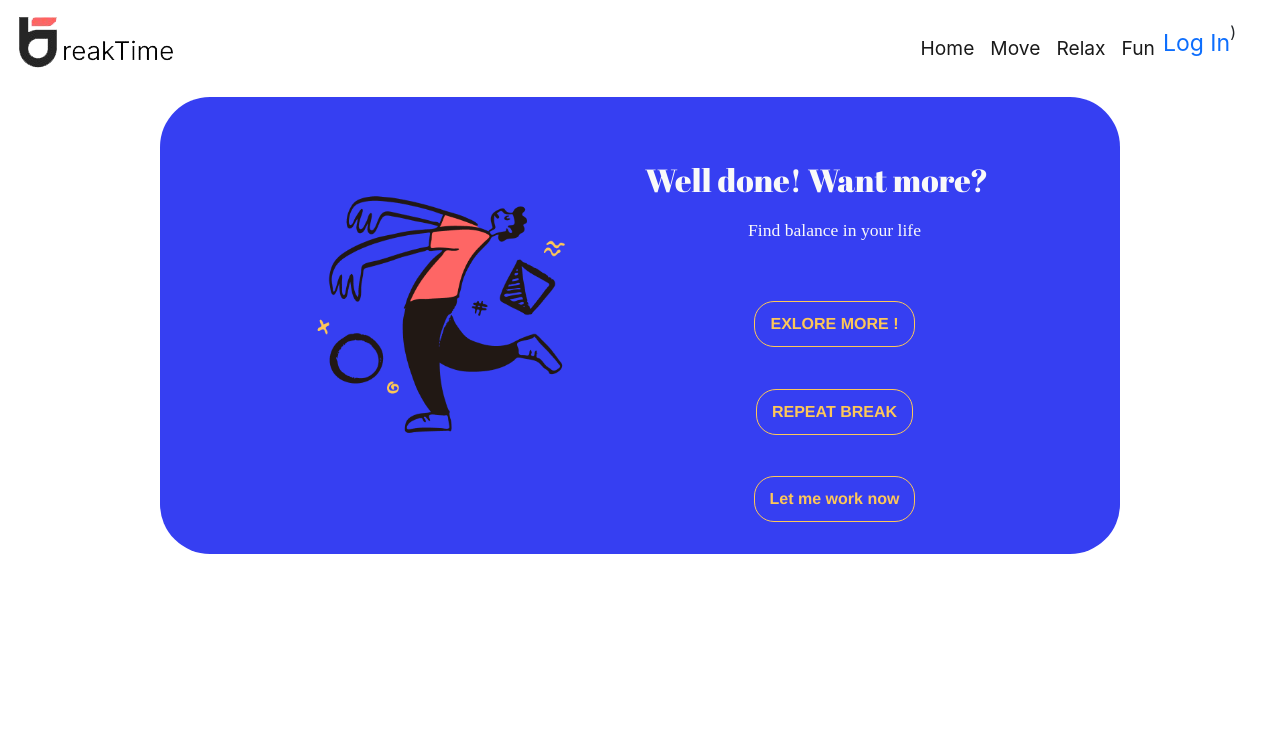
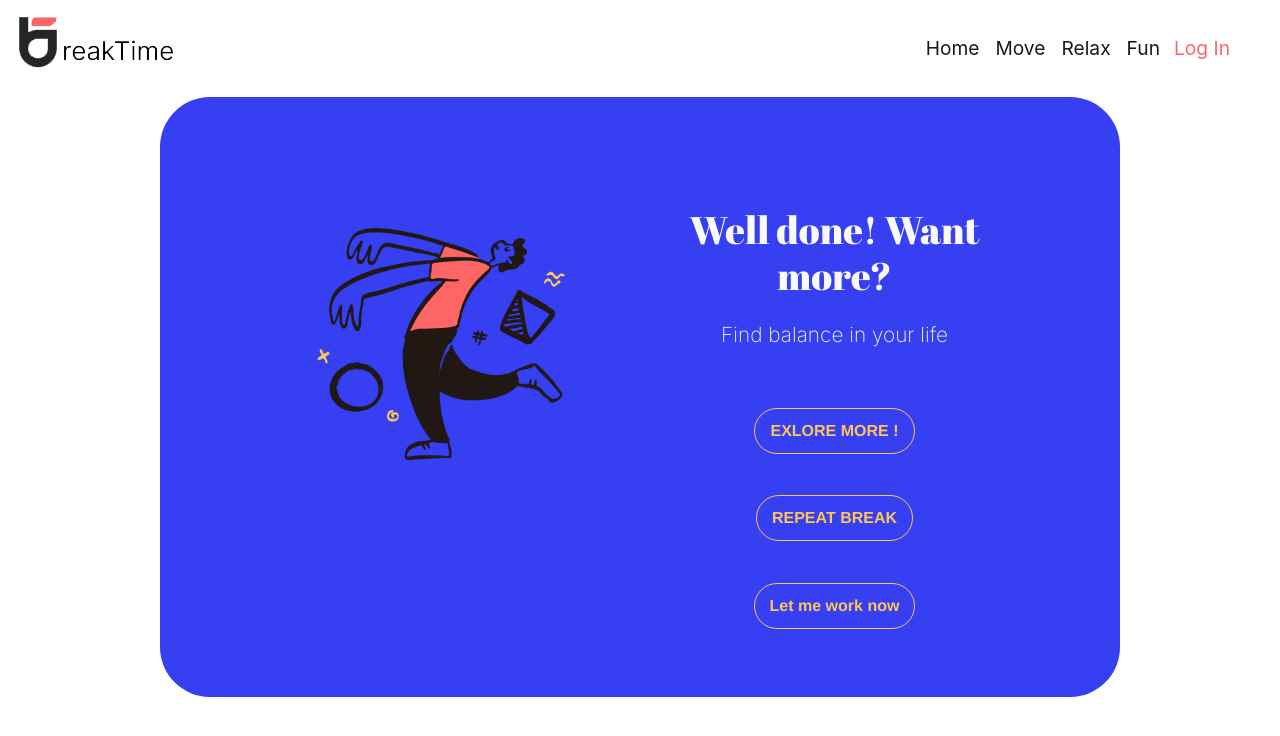
Before and after one commit to CodeOp-tech/fspt15-proj-team3, a React (Create React App) app in the folder my-react-app/: page /welldone in a window 1280 px wide. Shown: the top 736 px of the page. Built offline with nearby package versions, Linux system fonts and the light colour scheme.

Commit message:
Finished login component, added some extra style changes

```diff
--- a/my-react-app/src/App.css
+++ b/my-react-app/src/App.css
@@ -135,3 +135,22 @@ a.nav-link:hover{
   .bg-body-tertiary {
     background-color: white !important;
 }
+.login-dash{
+  padding: 8px 6px;
+  color: #FE6665;
+  font-size: 1em;
+  position: relative;
+  display: block;
+  text-decoration: none;
+  transition: 0.5s;
+
+}
+
+.login-dash::after{
+  position: absolute;
+    content: "";
+    width: 90%;
+  top: 95%;
+  height: 3px;
+  left: 0;
+}
--- a/my-react-app/src/App.js
+++ b/my-react-app/src/App.js
@@ -1,6 +1,5 @@
 import React, { useState, useEffect } from "react";
 import DashBoard from "./Pages/DashBoard";
-import BreakPage from "./Pages/BreakPage";
 import Home from "./Pages/Home"
 import { Routes, Route, Link, useLocation } from "react-router-dom";
 import "./App.css";
@@ -168,10 +167,11 @@ const stopReminders = async () => {
                <div>
                  <li className="nav-item">
                  <Link to="/">
-                  <a  class="bi bi-box-arrow-right">Log In</a>
+                  <a  class="bi bi-box-arrow-right login-dash">Log In</a>
                 </Link>
                 </li>
-               </div>})
+               </div>}
+
               </ul>
             </div>
           </div>
--- a/my-react-app/src/Components/BreakEnd.css
+++ b/my-react-app/src/Components/BreakEnd.css
@@ -1,7 +1,8 @@
 
 .popup-wrapper {
     margin-top: 100px;
-    width: 75%;
+    width: 75vw;
+    height: 75vh;
     display: flex;
     background-color: #363FF2;
     justify-content: center;
@@ -27,7 +28,9 @@
 
 .title {
     font-family: 'Abril Fatface', cursive;
-    margin-top: 1em;
+    margin-top: 2em;
+    text-align:center;
+    font-size: 2.4em;
 }
 
 .p1 {
@@ -40,10 +43,10 @@
 }
 
 .p2 {
-    font-family: 'Helvetica LT Std';
-    font-weight: 400;
+    font-family: 'Inter', sans-serif;
+    font-weight: 200;
     margin-top: 1em;
-    font-size: 1.1em;
+    font-size: 1.3em;
     text-align: center;
 }
 
@@ -67,10 +70,9 @@
 }
 
 .popup-button {
-    margin-top: 0.1em;
 	background-color: #363FF2;
 	border: 3px solid #FDC758;
-	border-radius: 20px;
+	border-radius: 50px;
 	padding: 10px 15px;
 	color:  #FDC758;
 	font-family: Helvetica, sans-serif;
@@ -80,14 +82,13 @@
 
 .popup-button:hover{
     background-color:  #FDC758;
-	border: 3px solid #FDC758;
+	border: 1px solid #FDC758;
     color: #363FF2;
 }
 
 .popup-img {
     width: 95%;
-    height: 70%;
-    margin-top: 1em;
+    margin-top: 3em;
 }
 
 .button-box{
--- a/my-react-app/src/Components/Login.css
+++ b/my-react-app/src/Components/Login.css
@@ -63,7 +63,7 @@
 .container-signup{
     display: flex;
     justify-content: right;
-    padding-right: 17.5em;
+    padding-right: 15em;
     align-items: baseline;
 
 }
@@ -81,3 +81,18 @@
     color: #262626;
 
 }
+.alogin{
+    color: #FDC757;
+    font-family: 'Inter', sans-serif;
+    font-weight: 400;
+    font-size: 1.05em;
+    cursor: pointer;
+    display: block;
+    text-align: left;
+    margin-top: 1.2em;
+    margin-left:5.2em;
+
+}
+.alogin:hover{
+    color: #ffffff;
+}
--- a/my-react-app/src/Components/Login.js
+++ b/my-react-app/src/Components/Login.js
@@ -4,6 +4,7 @@ import "./Login.css";
 import { useNavigate } from "react-router-dom";
 import { useContext } from "react";
 import { UserContext } from "../Hooks/UserContext";
+import {Link } from "react-router-dom";
 
 function Login() {
 	const [credentials, setCredentials] = useState({
@@ -113,7 +114,7 @@ function Login() {
 			</div>
 
 			<div className="container-signup">
-				<h5 className="h5login">Don't have an account? </h5>
+				<h5 className="h5login">Not a user yet? </h5>
 				<button
 					type="button"
 					className="btn btn-primary signupbtn"
@@ -123,6 +124,11 @@ function Login() {
 					Sign up
 				</button>
 			</div>
+			<Link to="/dashboard">
+			<a className="alogin">Skip for now</a>
+                  </Link>
+
+
 			<div>
 				<div
 					className="modal fade"
--- a/my-react-app/src/Pages/DashBoard.css
+++ b/my-react-app/src/Pages/DashBoard.css
@@ -33,10 +33,11 @@
     font-size: 1.3em;
 
 }
-.features-text{
+.features-text1{
     display: flex;
     justify-content: center;
-    margin-top: 4em;
+    margin-top: 5em;
+    padding-left:7em;
     margin-bottom: 1.5em;
 
 }
--- a/my-react-app/src/Pages/DashBoard.js
+++ b/my-react-app/src/Pages/DashBoard.js
@@ -31,7 +31,7 @@ function DashBoard() {
         </div>
       </div>
 
-      <div className="features-text">
+      <div className="features-text1">
         <h2 className="features">
           Our <span className="pink-features">Features</span>
         </h2>
```
